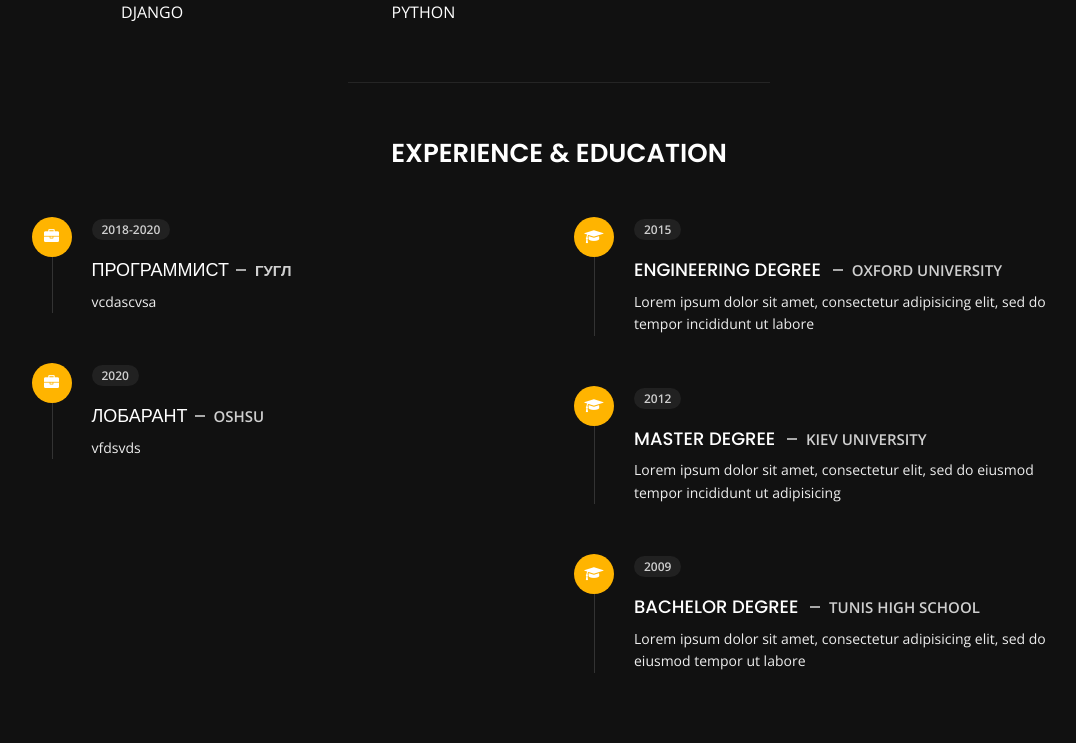
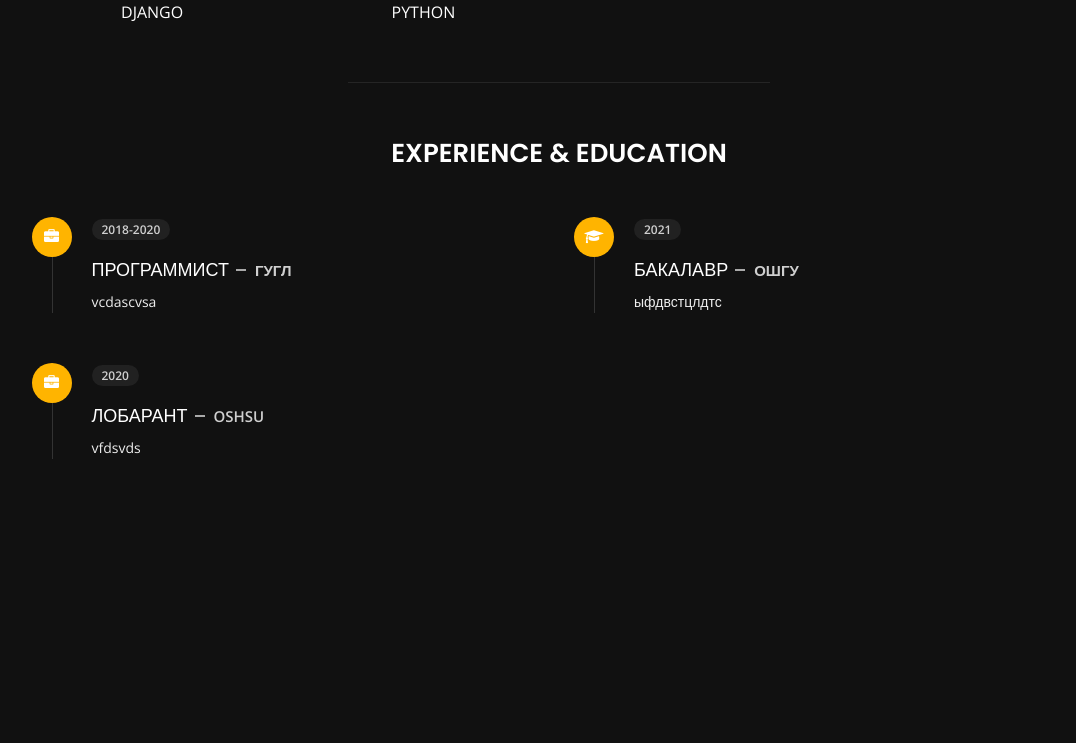
Before and after one commit to kaliloww/Portfolio, a Django app: page /about in a window 1280 px wide. Shown: the part 938-1681 px from the top of the page, without its empty margins (81-1157 px from the left). After the commit the page ends 1397 px from the top, so only its background shows below. Run offline with Django 4.2, Linux system fonts and the light colour scheme; data comes from the database, SQL or seed files in the repository; both versions use the stored data as it was after the commit; some libraries are stand-ins or nearby versions.

Commit message:
second commit

```diff
--- a/apps/settings/admin.py
+++ b/apps/settings/admin.py
@@ -1,7 +1,8 @@
 from django.contrib import admin
-from apps.settings.models import InfoUser,About, Skills, Work
+from apps.settings.models import InfoUser,About, Skills, Work, Education
 # Register your models here.
 admin.site.register(InfoUser)
 admin.site.register(About)
 admin.site.register(Skills)
 admin.site.register(Work)
+admin.site.register(Education)
--- a/apps/settings/models.py
+++ b/apps/settings/models.py
@@ -125,3 +125,27 @@ class Work(models.Model):
     class Meta:
         verbose_name = "Опыт работы"
         verbose_name_plural = "Опыты работы"
+
+class Education(models.Model):
+    year = models.CharField(
+        max_length=100,
+        verbose_name="Год окончаеия"
+    )
+    education = models.CharField(
+        max_length=255,
+        verbose_name="Научный стенпень"
+    )
+    h_e_i = models.CharField(
+        max_length=100,
+        verbose_name="ВУЗ"
+    )
+    comment = models.TextField(
+        max_length=100,
+        verbose_name="Комментарии"
+    )
+    def __str__(self) -> str:
+        return f"{self.education} - {self.h_e_i}"
+
+    class Meta:
+        verbose_name = "Образование"
+        verbose_name_plural = "Образовании"
--- a/apps/settings/views.py
+++ b/apps/settings/views.py
@@ -1,5 +1,5 @@
 from django.shortcuts import render
-from .models import InfoUser, About, Skills, Work
+from .models import InfoUser, About, Skills, Work, Education
 # Create your views here.
 
 def index(request):
@@ -10,4 +10,5 @@ def about(request):
     about = About.objects.latest("id")
     skill = Skills.objects.all
     work = Work.objects.all
+    education = Education.objects.all
     return render(request,"about.html", locals())
--- a/templates/about.html
+++ b/templates/about.html
@@ -154,6 +154,12 @@
             <div class="col-lg-6 m-15px-tb">
                 <div class="resume-box">
                     <ul>
+                        <style>
+                            .half-page-height {
+                                max-height: 50vh; /* 50% высоты страницы */
+                                overflow: hidden;
+                            }
+                        </style>
                         {% for work in work %}
                         <li>
                             <div class="icon">
@@ -170,30 +176,16 @@
             <div class="col-lg-6 m-15px-tb">
                 <div class="resume-box">
                     <ul>
+                        {% for education in education %}
                         <li>
                             <div class="icon">
                                 <i class="fa fa-graduation-cap"></i>
                             </div>
-                            <span class="time open-sans-font text-uppercase">2015</span>
-                            <h5 class="poppins-font text-uppercase">Engineering Degree <span class="place open-sans-font">Oxford University</span></h5>
-                            <p class="open-sans-font">Lorem ipsum dolor sit amet, consectetur adipisicing elit, sed do tempor incididunt ut labore</p>
+                            <span class="time open-sans-font text-uppercase">{{ education.year }}</span>
+                            <h5 class="poppins-font text-uppercase">{{ education.education }}<span class="place open-sans-font">{{ education.h_e_i }}</span></h5>
+                            <p class="open-sans-font">{{ education.comment }}</p>
                         </li>
-                        <li>
-                            <div class="icon">
-                                <i class="fa fa-graduation-cap"></i>
-                            </div>
-                            <span class="time open-sans-font text-uppercase">2012</span>
-                            <h5 class="poppins-font text-uppercase">Master Degree <span class="place open-sans-font">Kiev University</span></h5>
-                            <p class="open-sans-font">Lorem ipsum dolor sit amet, consectetur elit, sed do eiusmod tempor incididunt ut adipisicing</p>
-                        </li>
-                        <li>
-                            <div class="icon">
-                                <i class="fa fa-graduation-cap"></i>
-                            </div>
-                            <span class="time open-sans-font text-uppercase">2009</span>
-                            <h5 class="poppins-font text-uppercase">Bachelor Degree <span class="place open-sans-font">Tunis High School</span></h5>
-                            <p class="open-sans-font">Lorem ipsum dolor sit amet, consectetur adipisicing elit, sed do eiusmod tempor ut labore</p>
-                        </li>
+                        {% endfor %}
                     </ul>
                 </div>
             </div>
```
Also changed, not shown: apps/settings/migrations/0008_education.py (added), apps/settings/migrations/0009_alter_education_options.py (added), db.sqlite3.
